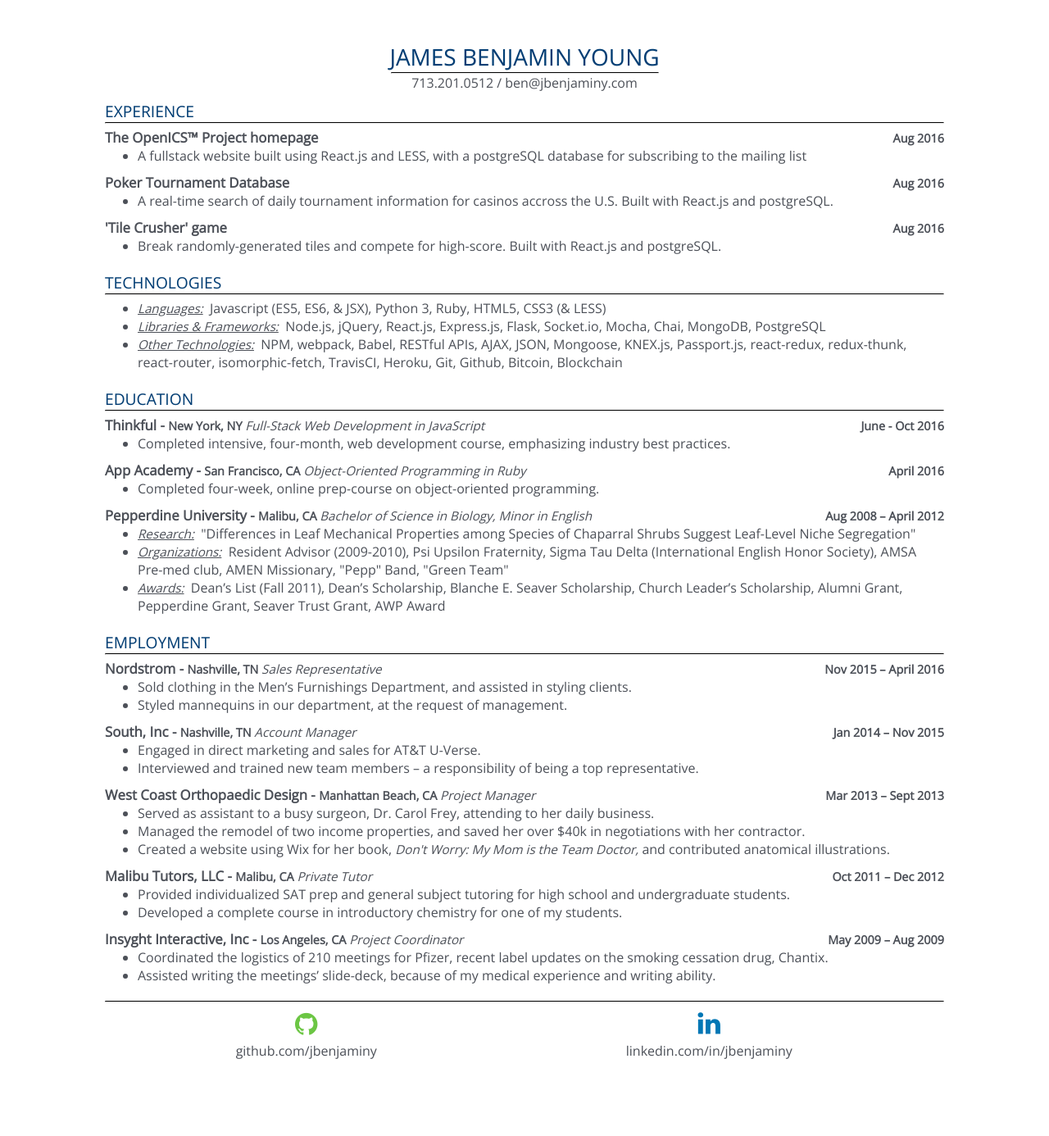
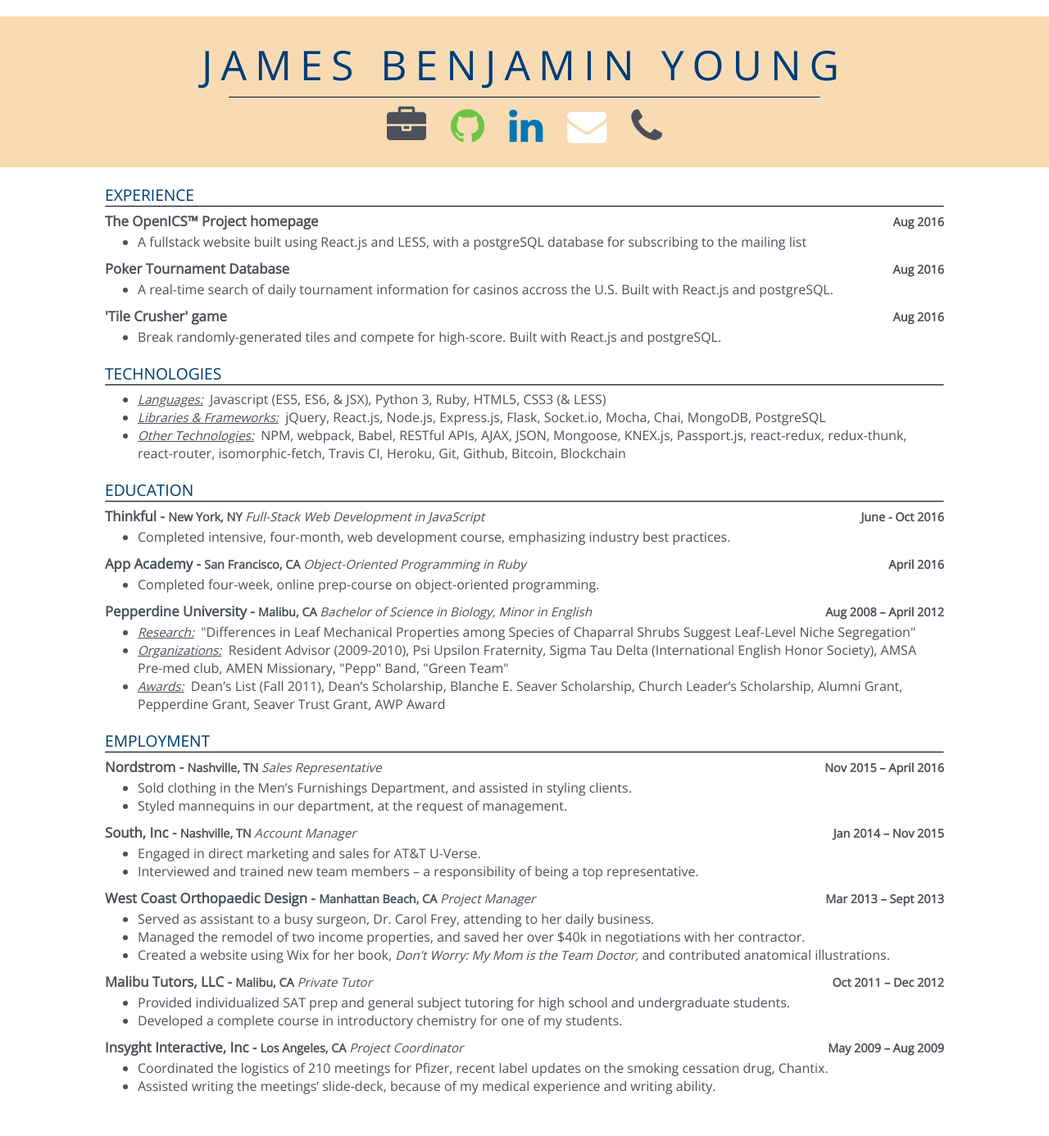
Before and after one commit to jbenjaminy/html-resume, a PHP site: page / in a window 1280 px wide. Shown: the whole page at 82% size. Before the commit the page ends 1292 px from the top, so only its background shows below. Run offline with PHP 8.4, Linux system fonts and the light colour scheme; some libraries are stand-ins or nearby versions; some web fonts are replaced.

Commit message:
updates header

```diff
--- a/css/style.css
+++ b/css/style.css
@@ -1,28 +1,36 @@
 body {
 	-webkit-font-smoothing: antialiased;
-	width: 80%;
 	font-family:'Droid Sans', 'Open Sans', sans-serif;
-	margin: 0 auto;
-	margin-top: 50px;
+	margin-top: 20px;
 	margin-bottom: 50px;
-
+	height: 100%;
 }
 
 header {
-	text-align: center;
-	margin-bottom: 10px;
+	margin-bottom: 20px;
+	background-color: #f9dbb3;
+	width: 100%;
 }
+
+.main {
+	width: 80%;
+	margin: 0 auto;
+}
+
 section {
 	margin-bottom: 20px;
 }
 
 h1 {
+	padding-top: 25px;
 	margin-top: 0;
-	margin-bottom: 0;
+	margin-bottom: 5px;
+	text-align: center;
 	color: #003D74;
 	text-shadow: 0 1px #eaebec;
 	font-weight: 500;
-	font-size: 1.75em;
+	font-size: 50px;
+	letter-spacing: 10px;
 }
 
 h2 {
@@ -36,7 +44,7 @@ h2 {
 
 h3 {
 	margin-top: 0;
-	margin-bottom: 0;
+	margin-bottom: 3px;
 	font-weight: 600;
 	font-size: 1.05em;
 	color: #4c5058;
@@ -73,25 +81,31 @@ a:hover {
 	cursor: pointer;
 	color: #A5ABAD;
 }
+
 .hr-header {
-	width: 325px;
+	width: 720px;
+	margin: 0 auto;
 	margin-top: 0;
 	margin-bottom: 0;
 	border-top-color: #4c5058;
 }
+
 .hr-section {
 	margin-top: 0;
 	margin-bottom: 5px;
 	border-top-color: #4c5058;
 }
+
 .content {
 	width: 100%;
 }
+
 .titles {
 	width: 75%;
 	text-align: left;
 	display: inline-block;
 }
+
 .name {
 	display: inline-block;
 }
@@ -99,23 +113,37 @@ a:hover {
 .location {
 	display: inline-block;
 }
+
 .position {
 	display: inline-block;
 	font-size: 0.95em;
 	font-style: italic;
 	font-weight: 400;
 }
+
 .dates {
 	width: 25%;
 	text-align: right;
 	display: inline-block;
 }
-.gh, .li {
-	width: 48%;
+
+.bot-row {
+	text-align: center;
+	padding-bottom: 20px;
+	padding-top: 10px;
+}
+
+.fa {
 	text-align: center;
 	display: inline-block;
-	margin-top: 5px;
+	margin-left: 15px;
+	margin-right: 15px;
 }
+
+.envelope {
+	color: #FFFFFF;
+}
+
 .fa-linkedin {
 	padding-bottom: 6px;
 }
@@ -124,18 +152,15 @@ a:hover {
 	min-height: 20px;
 }
 
-a:hover > .fa, a:hover > .text {
+a:hover > .fa {
 	color: #A5ABAD;
 	cursor: pointer;
 }
 
 .linkedin {
     color: #0077B5;
+}
 
-}
 .github {
     color: #6CC644;
 }
-.text {
-	padding-bottom: 5px;
-}
--- a/home.html
+++ b/home.html
@@ -12,11 +12,15 @@
 
 <body>
 	<header>
+		<div class='top-row'>
 			<h1>JAMES BENJAMIN YOUNG</h1>
 			<hr class='hr-header'>
-		<h4>713.201.0512 / ben@jbenjaminy.com</h3>
+		</div>
+		<div class='bot-row'>
+			<a href='http://www.jbenjaminy.com'><h4 class='briefcase fa fa-briefcase fa-3x'></h4></a><a href='https://github.com/jbenjaminy'><h4 class='github fa fa-github fa-3x'></h4></a><a href='https://www.linkedin.com/in/jbenjaminy'><h4 class='linkedin fa fa-linkedin fa-3x'></h4></a><a href='mailto:ben@jbenjaminy.com'><h4 class='envelope fa fa-envelope fa-3x'></h4></a><a href='tel:424-214-0687'><h4 class='phone fa fa-phone fa-3x'></h4></a>
+		</div>
 	</header>
-
+	<div class='main'>
 		<section>
 			<h2>EXPERIENCE</h2>
 			<hr class='hr-section'>
@@ -42,8 +46,8 @@
 			<div class='content'>
 				<ul>
 					<li><h4 class='position' style='text-decoration:underline;'>Languages:</h4> &nbsp;Javascript (ES5, ES6, &amp; JSX), Python 3, Ruby, HTML5, CSS3 (&amp; LESS)</li>
-				<li><h4 class='position' style='text-decoration:underline;'>Libraries &amp; Frameworks:</h4> &nbsp;Node.js, jQuery, React.js, Express.js, Flask, Socket.io, Mocha, Chai, MongoDB, PostgreSQL</li>
-				<li><h4 class='position' style='text-decoration:underline;'>Other Technologies:</h4> &nbsp;NPM, webpack, Babel, RESTful APIs, AJAX, JSON, Mongoose, KNEX.js, Passport.js, react-redux, redux-thunk, react-router, isomorphic-fetch, TravisCI, Heroku, Git, Github, Bitcoin, Blockchain</li>
+					<li><h4 class='position' style='text-decoration:underline;'>Libraries &amp; Frameworks:</h4> &nbsp;jQuery, React.js, Node.js, Express.js, Flask, Socket.io, Mocha, Chai, MongoDB, PostgreSQL</li>
+					<li><h4 class='position' style='text-decoration:underline;'>Other Technologies:</h4> &nbsp;NPM, webpack, Babel, RESTful APIs, AJAX, JSON, Mongoose, KNEX.js, Passport.js, react-redux, redux-thunk, react-router, isomorphic-fetch, Travis CI, Heroku, Git, Github, Bitcoin, Blockchain</li>
 				</ul>
 			</div>
 		</section>
@@ -88,7 +92,7 @@
 			<ul>
 				<li>Served as assistant to a busy surgeon, Dr. Carol Frey, attending to her daily business.</li>
 				<li>Managed the remodel of two income properties, and saved her over $40k in negotiations with her contractor.</li>
-			<li>Created a website using Wix for her book, <h4 class='position'>Don't Worry: My Mom is the Team Doctor,</h4> and contributed anatomical illustrations.
+				<li>Created a website using Wix for her book, <h4 class='position'>Don't Worry: My Mom is the Team Doctor,</h4> and contributed anatomical illustrations.</li>
 			</ul>
 			<div class='titles'><h3 class='name'>Malibu Tutors, LLC -&nbsp;</h3><h5 class='location'>Malibu, CA&nbsp;</h5><h4 class='position'>Private Tutor</h4></div><h5 class='dates'>Oct 2011 – Dec 2012</h5>
 			<ul>
@@ -101,14 +105,7 @@
 				<li>Assisted writing the meetings’ slide-deck, because of my medical experience and writing ability.</li>
 			</ul>
 		</section>
-
-	<footer>
-		<hr class='hr-section'>
-		<div className='social'>
-			<h4 class='gh'><a href='https://github.com/jbenjaminy'><h4 class='github fa fa-github fa-2x'></h4><h4 class='text'><h4 class='text'>github.com/jbenjaminy</h4></a></h4><h4 class='li'><a href='https://www.linkedin.com/in/jbenjaminy'><h4 class='linkedin fa fa-linkedin fa-2x'></h4><h4 class='text'>linkedin.com/in/jbenjaminy</h4></a></h4>
 	</div>
-	</footer>
-
 </body>
 
 </html>
```
Lines whose indentation alone changed are shown as unchanged.
